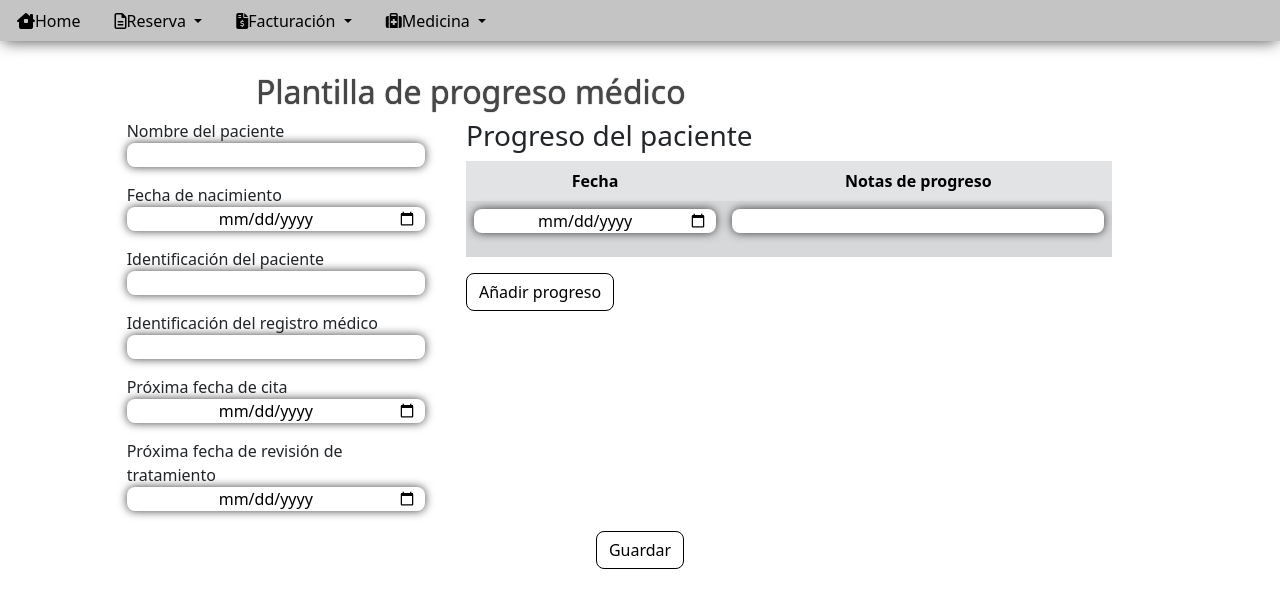
After one commit to AdrianBusquets/ClinicaSanidad, a PHP site: page /progress.php in a window 1280 px wide; the page is wider, and only the part inside the window is pictured. The commit adds this page. Shown: the top 608 px of that part. Run offline with PHP 8.4, Linux system fonts and the light colour scheme; some libraries are stand-ins or nearby versions.

Commit message:
historial y progreso

```diff
--- a/connect.php
+++ b/connect.php
@@ -1,6 +1,6 @@
 <?php
 
-$connection= mysqli_connect("localhost","root","","clinica","5500") or die(mysqli_connect_error($connection));
+$connection= mysqli_connect("localhost","root","root","clinica") or die(mysqli_connect_error($connection));
 
 
 
--- a/css/style.css
+++ b/css/style.css
@@ -2,7 +2,16 @@
 *{
     margin: 0;
     padding: 0;
-    scrollbar-width: none;
+
+}
+
+html{
+    max-width: 100vw;
+}
+
+body{
+    max-width: 100vw;
+    overflow-x: hidden;
 }
 
 
@@ -275,28 +284,45 @@ header{
     left: 20vw;
     color: rgb(71, 71, 71);
     text-shadow: 0px 0px 1px black;
+    max-width: 100vw;
+}
+
+thead{
+    text-align: center;
 }
 
 .formHistorial{
     display: flex;
+    flex-direction: column;
+
     width: 60vw;
 }
 
-.formHistorial div{
+.divBoton{
     display: flex;
-    flex-direction: column;
+    justify-content: center;
+    align-items: center;
+}
+
+
+
+.formHistorial .divForm{
+    display: flex;
     align-items: center;
     justify-content: center;
     width: 100%;
     text-align: center;
+    height: 30vh;
 }
+
+
 
 .input_nombre{
     width: 100%;
 }
 
 .input_numero{
-    width: 80%;
+    width: 100%;
 }
 
 .tabla h3{
@@ -320,22 +346,32 @@ header{
 
 /*********************PROGRESO******************************/
 .contenedorProgress{
-    width: 100%;
+    width: 100vw;
     display: flex;
 
 }
 
 .formProgress{
-    width: 30%;
+
     display: flex;
-    flex-direction: column;
+    width: 100%;
+
     margin-inline: 4%;
 
 }
+
+.divProgress{
+    display: flex;
+    flex-direction: column;
+    width: 30%;
+}
+
+
 .formProgress input{
     margin-bottom: 1rem;
 }
 
 .tabla_progreso{
-    width: 60%;
+    width: 65%;
+    margin-inline: 4%;
 }
--- a/facturacion.php
+++ b/facturacion.php
@@ -44,9 +44,10 @@ if(isset($_POST["enviar"])){
     $fecha_inicio = $_POST['fecha_inicio'];
     $fecha_final = $_POST['fecha_final'];
     $nombre_cliente = $_POST['nombre_cliente'];
+    $direccion_cliente = $_POST['direccion_cliente'];
     $precio = $_POST['precio_total'];
 
-    $insert = "INSERT INTO facturacion (especialidad, direccion_especialidad, fecha_inicio, fecha_final, nombre_cliente, precio_total) VALUE ('$especialidad', '$direccion_especialidad', '$fecha_inicio', '$fecha_final', '$nombre_cliente', $precio)";
+    $insert = "INSERT INTO facturacion (especialidad, direccion_especialidad, fecha_inicio, fecha_final, nombre_cliente, direccion_cliente, precio_total) VALUE ('$especialidad', '$direccion_especialidad', '$fecha_inicio', '$fecha_final', '$nombre_cliente', '$direccion_cliente', $precio)";
 
     $query = mysqli_query($connection, $insert);
 
--- a/log/nav.html
+++ b/log/nav.html
@@ -81,8 +81,8 @@
                 <i class="fa-solid fa-suitcase-medical"></i>Medicina
                 </button>
                 <div class="dropdown-menu" aria-labelledby="triggerId">
-                    <a class="dropdown-item" href="register.php">Historial médico</a>
-                    <a class="dropdown-item" href="modify.php">Progreso médico</a>
+                    <a class="dropdown-item" href="historial.php">Historial médico</a>
+                    <a class="dropdown-item" href="progress.php">Progreso médico</a>
                     <a class="dropdown-item" href="delete.php">Consultar</a>
                 </div>
                 </li>
--- /dev/null
+++ b/progress.php
@@ -0,0 +1,125 @@
+<?php
+include "log/nav.html";
+
+require "connect.php";
+
+if(isset($_POST['guardar'])){
+    $nombre_paciente= $_POST['nombre_paciente'];
+    $fecha_nacimiento= $_POST['fecha_nacimiento'];
+    $id_paciente= $_POST['id_paciente'];
+    $id_registro_medico= $_POST['id_registro_medico'];
+    $fecha_cita_proxima= $_POST['fecha_cita_proxima'];
+    $fecha_revision= $_POST['fecha_revision'];
+    $fecha_progreso= implode(", ", $_POST["fecha_progreso"]);
+    $notas_progreso= implode(", ", $_POST["notas_progreso"]);
+
+
+    $insert= "INSERT INTO progreso(nombre_paciente,fecha_nacimiento,id_paciente,id_registro_medico,fecha_cita_proxima,fecha_revision,fecha_progreso,notas_progreso)VALUE('$nombre_paciente','$fecha_nacimiento','$id_paciente','$id_registro_medico','$fecha_cita_proxima','$fecha_revision','$fecha_progreso','$notas_progreso')" or die(mysqli_error($connection));
+
+    if (mysqli_query($connection, $insert)) {
+        echo "<h2 class='mensajeSi'>Progreso registrado</h2>";
+    } else {
+        echo mysqli_error($connection);
+    }
+}
+ else {
+    if(isset($_POST['guardar'])){
+        echo "<h2 class='mensajeNo'>No se ha podido registrar</h2>";
+    }
+
+
+}
+
+
+
+
+
+?>
+
+<style>
+    <?php include "css/style.css"; ?>
+</style>
+
+
+        <h2 class="titleHistoral">Plantilla de progreso médico</h2>
+        <div class="container contenedorProgress">
+
+
+            <form action="<?php echo $_SERVER['PHP_SELF']; ?>" class="formProgress" method="post">
+                <div class="divProgress">
+
+                    <label for="">Nombre del paciente</label>
+                    <input type="text" name="nombre_paciente">
+
+                    <label for="">Fecha de nacimiento</label>
+                    <input type="date" name="fecha_nacimiento">
+
+                    <label for="">Identificación del paciente</label>
+                    <input type="text" name="id_paciente">
+
+
+
+
+                    <label for="">Identificación del registro médico</label>
+                    <input type="text" name="id_registro_medico">
+
+                    <label for="">Próxima fecha de cita</label>
+                    <input type="date" name="fecha_cita_proxima">
+
+                    <label for="">Próxima fecha de revisión de tratamiento</label>
+                    <input type="date" name="fecha_revision">
+                </div>
+
+
+
+
+
+            <div
+                class="tabla_progreso table-responsive"
+            >
+            <h3>Progreso del paciente</h3>
+                <table
+                    class="table table-striped table-hover table-borderless table-secondary align-middle"
+                >
+                    <thead class="table-secondary">
+
+                        <tr>
+                            <th>Fecha</th>
+                            <th>Notas de progreso</th>
+                        </tr>
+                    </thead>
+                    <tbody class="table-group-divider" id="añadir">
+                        <tr
+                            class="table-secondary"
+                        >
+                            <td><input class="w-100" type="date" name="fecha_progreso[]"></td>
+                            <td><input class="w-100" type="text" name="notas_progreso[]"></td>
+                        </tr>
+
+
+                    </tbody>
+
+                </table>
+                <button class="btn" onclick="añadirMas()" type="button">Añadir progreso</button>
+            </div>
+        </div>
+        <div class="text-center">
+
+            <button class="btn my-1" type="submit" name="guardar" value="guardar">Guardar</button>
+        </div>
+        </form>
+
+        <script>
+            function añadirMas() {
+                let añadir = document.createElement("tr");
+                añadir.innerHTML= `
+                <tr
+                            class="table-secondary"
+                        >
+                        <td><input class="w-100" type="date" name="fecha_progreso[]"></td>
+                            <td><input class="w-100" type="text" name="notas_progreso[]"></td>
+                </tr>
+                `
+                document.querySelector("#añadir").appendChild(añadir);
+            }
+        </script>
```
Also changed, not shown: clinica.sql (+30 -1 lines), historial.php (+118 -52 lines), progress.html (deleted, +0 -175 lines).
